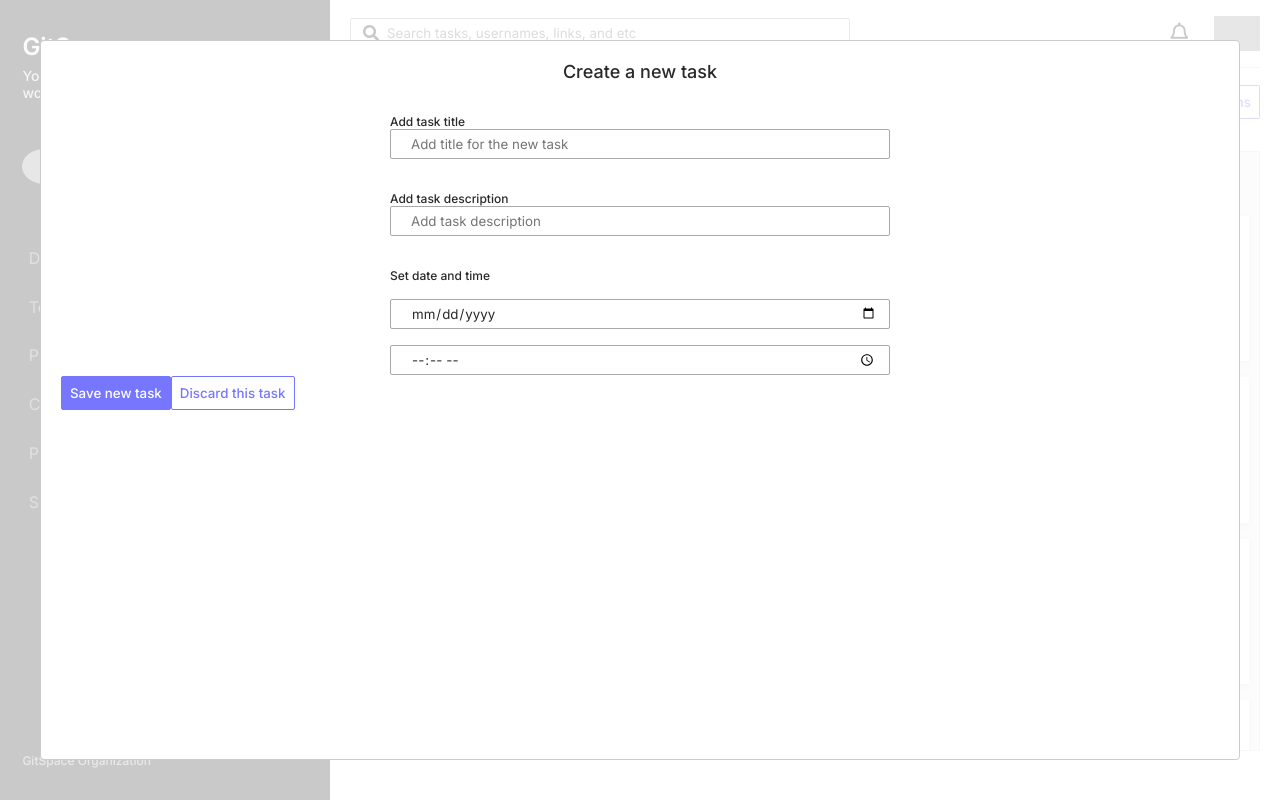
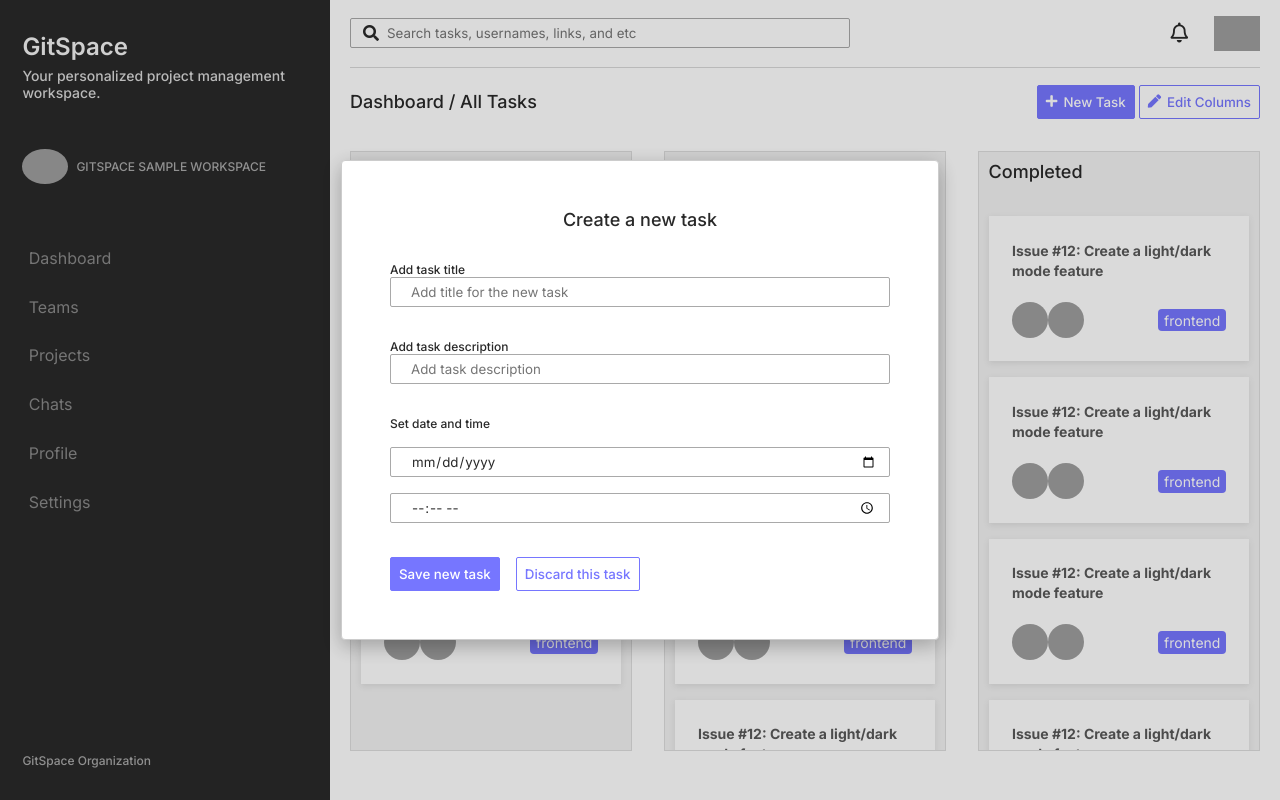
Before and after one commit to yashsehgal/dashboard-ui, a React (Create React App) app: page / in a window 1280 px wide. Both pictures are taken after a click on the element "New Task". Built offline with nearby package versions, Linux system fonts and the light colour scheme; grey boxes are pictures that could not be loaded.

Commit message:
feat: local-storage method added to store new task objects

```diff
--- a/src/views/Dashboard/index.js
+++ b/src/views/Dashboard/index.js
@@ -6,8 +6,11 @@ import {
   PrimaryButton
 } from '../../styled-components/widgets/Button'
 import { AddNewTaskModal } from '../../styled-components/widgets/Modal'
+import { saveDataTo } from '../../utils/AccessLocalStorage'
 import Board from './Board'
 import './style.views.dashboard.css'
+
+ReactModal.setAppElement('#root');
 
 export default function Dashboard () {
   const [addNewTaskModalPopupState, setAddNewTaskModalPopupState] = useState(false);
@@ -36,10 +39,44 @@ export default function Dashboard () {
       <ReactModal
         isOpen={addNewTaskModalPopupState}
         onRequestClose={() => setAddNewTaskModalPopupState(false)}
+        style={{
+          overlay: {
+            backgroundColor: '#00000025'
+          },
+          content: {
+            width: 'fit-content',
+            height: 'fit-content',
+            padding: '3em',
+            margin: 'auto',
+            boxShadow: '0px 6px 20px #00000045'
+          }
+        }}
       >
         <AddNewTaskModal />
         <div className="modal-action-button-wrapper" style={{ display: 'flex', alignItems: 'center' }}>
-          <div className="button-wrap-fit-content" onClick={() => {}}>
+          <div className="button-wrap-fit-content" onClick={() => {
+            let __taskTitle = document.getElementById('new-task-title');
+            let __taskDescription = document.getElementById('new-task-description');
+            let __taskDate = document.getElementById('new-task-date');
+            let __taskTime = document.getElementById('new-task-time');
+
+            const newTaskEntryObject = {
+              "task_title": (!__taskTitle) ? 'undefined-task-title' : __taskTitle.value,
+              "task_description": (!__taskTitle) ? 'undefined-task-description' : __taskDescription.value,
+              "task_date": (!__taskDate) ? 'undefined-task-date' : __taskDate.value,
+              "task_time": (!__taskTime) ? 'undefined-task-time' : __taskTime.value
+            };
+
+            /**
+             * use method [saveDataTo] from AccessLocalStorage class to store newTaskEntryObject
+             * to local storage
+            */
+            (saveDataTo('tasks', newTaskEntryObject))
+              ? console.log('Task saved with data' + newTaskEntryObject)
+              : console.log('Unable to add task');
+            // closing the new-task-modal-popup
+            setAddNewTaskModalPopupState(false);
+          }}>
             <PrimaryButton value="Save new task" />
           </div>
           <div className="button-wrap-fit-content" onClick={() => setAddNewTaskModalPopupState(false)}>
--- a/src/views/Dashboard/style.views.dashboard.css
+++ b/src/views/Dashboard/style.views.dashboard.css
@@ -20,4 +20,12 @@ div.view__dashboard > div.board-wrapper > div.board-header-section > div.dashboa
           align-items: center;
   gap: 4px;
 }
+
+div.modal-action-button-wrapper {
+  width: -webkit-fit-content;
+  width: -moz-fit-content;
+  width: fit-content;
+  margin-top: 2em;
+  gap: 1em;
+}
 /*# sourceMappingURL=style.views.dashboard.css.map */
--- a/src/views/Dashboard/style.views.dashboard.scss
+++ b/src/views/Dashboard/style.views.dashboard.scss
@@ -13,3 +13,9 @@ div.view__dashboard {
     }
   }
 }
+
+div.modal-action-button-wrapper {
+  width: fit-content;
+  margin-top: 2em;
+  gap: 1em;
+}
```
Also changed, not shown: 1 other file (tests, documents, lock files or other folders).
